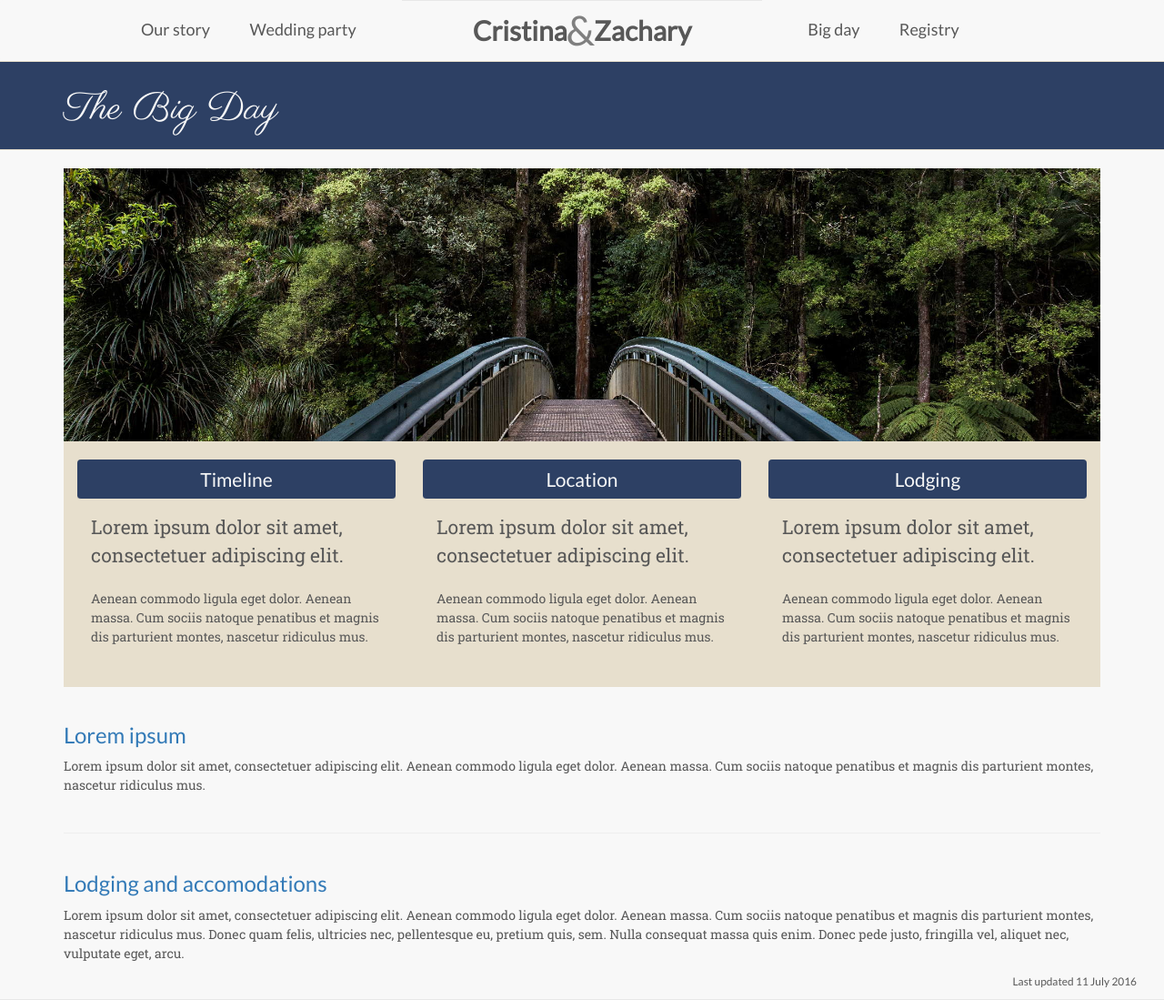
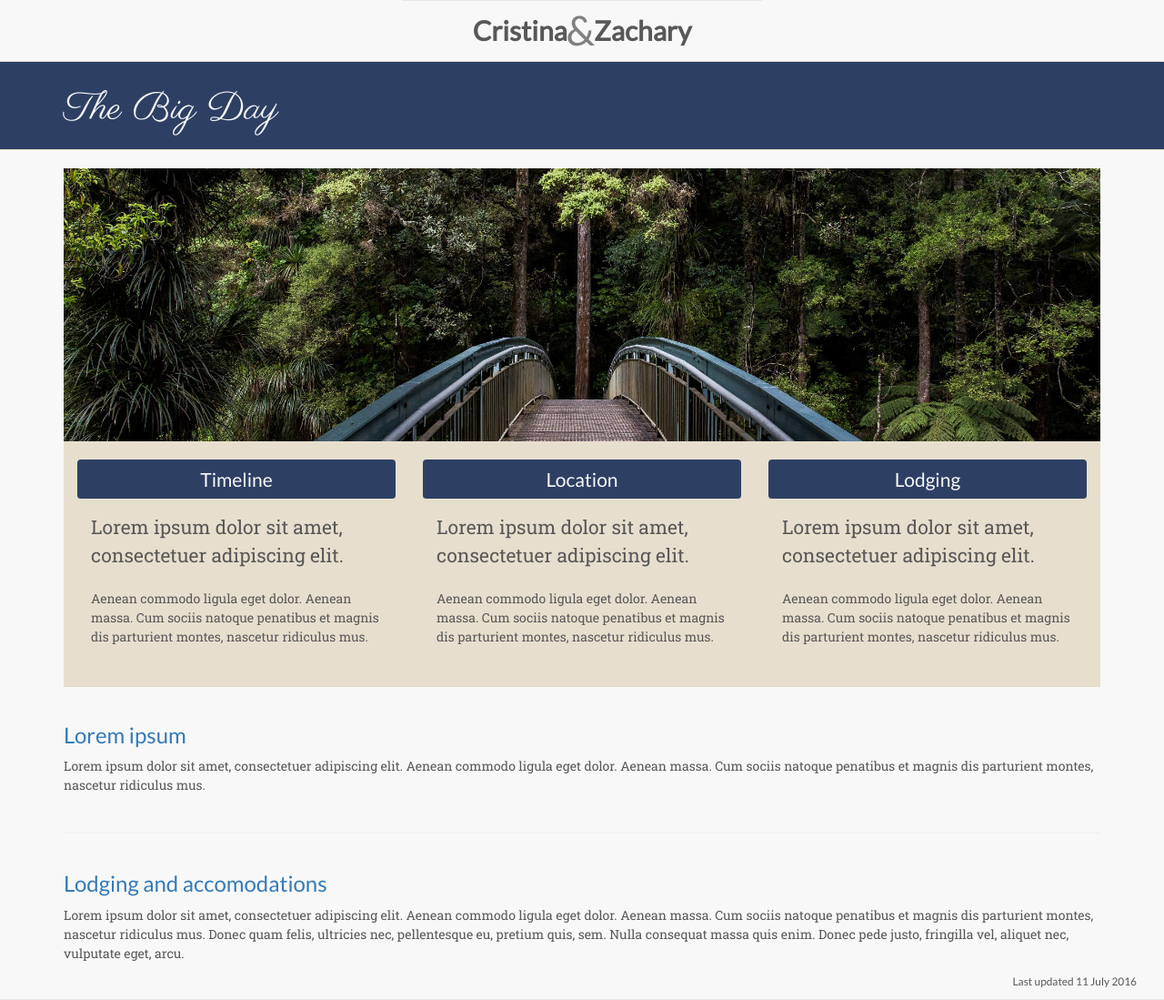
Before and after one commit to cthierer/cristina-and-zach, a Jekyll site: the page built from event/index.html, in a window 1280 px wide. Shown: the whole page at 91% size. Built offline with Jekyll 4.4.1, drawn with Linux system fonts in a browser that asks for light colours.

Commit message:
Suppress main navigation

```diff
--- a/_data/navigation.yml
+++ b/_data/navigation.yml
@@ -15,7 +15,3 @@ lookup:
         title: Registry
         link: /#
 main:
-    - story
-    - wedding-party
-    - big-day
-    - registry
```
